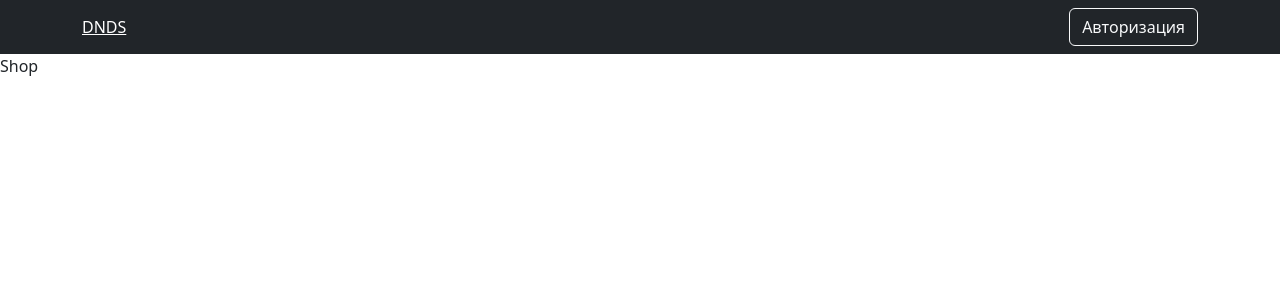
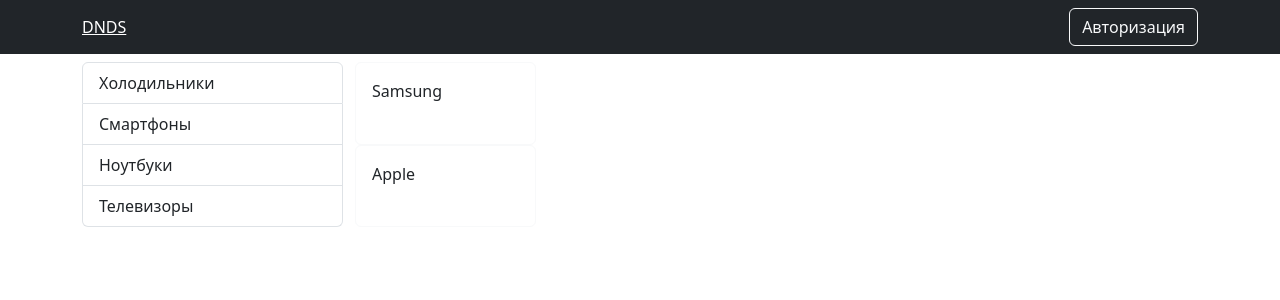
Before and after one commit to k3ssL/online.shop, a React (Create React App) app in the folder client/: page / in a window 1280 px wide. Shown: the top 300 px of the page. Built offline with nearby package versions, Linux system fonts and the light colour scheme.

Commit message:
add brand bar component

```diff
--- /dev/null
+++ b/client/src/components/BrandBar.tsx
@@ -0,0 +1,26 @@
+import React, {useContext} from 'react';
+import {Card, Row} from "react-bootstrap";
+import {observer} from "mobx-react-lite";
+import {Context} from "../index";
+import {BrandDto} from "../entities/Brand/models/dto/BrandDto";
+
+const BrandBar = observer(() => {
+    const {device} = useContext(Context)
+
+    return (
+        <Row className='d-flex'>
+            {device.brands.map((brand: BrandDto) => (
+                <Card key={brand.id}
+                      className='p-3'
+                      onClick={() => device.setSelectedBrand(brand)}
+                      border={brand.id === device.selectedBrand.id ? 'danger' : 'light'}
+                      style={{cursor: 'pointer'}}
+                >
+                    {brand.name}
+                </Card>
+            ))}
+        </Row>
+    );
+});
+
+export default BrandBar;
--- a/client/src/pages/Shop.tsx
+++ b/client/src/pages/Shop.tsx
@@ -1,10 +1,20 @@
 import React from "react"
+import {Col, Container, Row} from "react-bootstrap";
+import TypeBar from "../components/TypeBar";
+import BrandBar from "../components/BrandBar";
 
 const Shop = () => {
     return (
-        <div>
-            Shop
-        </div>
+        <Container>
+            <Row className='mt-2'>
+                <Col md={3}>
+                    <TypeBar/>
+                </Col>
+                <Col md={9} className='d-flex'>
+                    <BrandBar/>
+                </Col>
+            </Row>
+        </Container>
     );
 };
 
```
